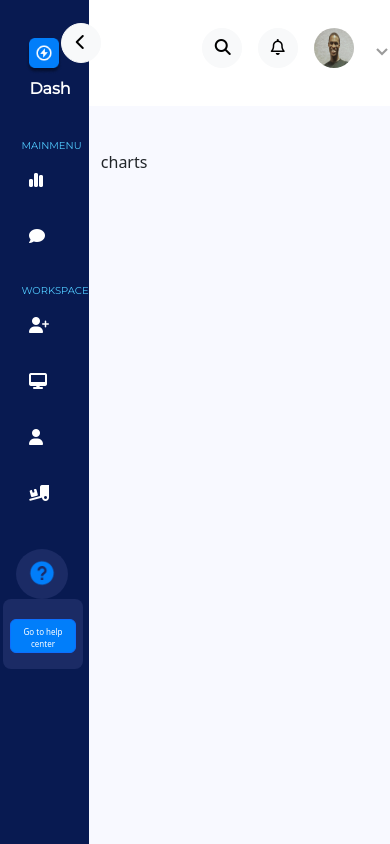
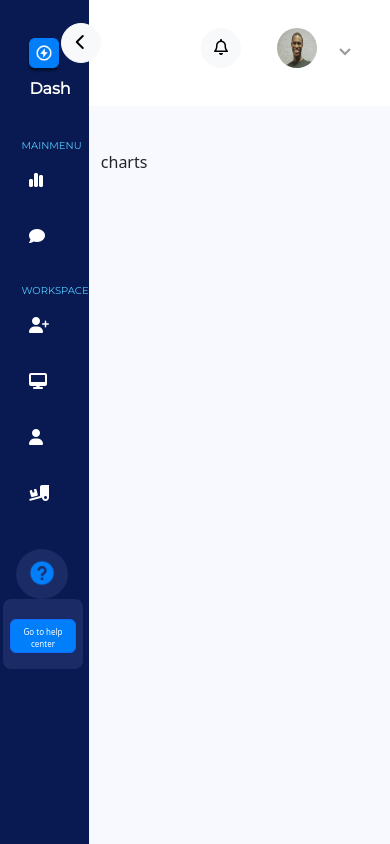
Before and after one commit to arabomeivan/Crain-FrontEnd, a Nuxt app: page /charts in a window 390 px wide. Shown: the top 844 px of the page. Built offline with nearby package versions, Linux system fonts and the light colour scheme.

Commit message:
fixed responsive issues for dashbaord

```diff
--- a/components/NavBar.vue
+++ b/components/NavBar.vue
@@ -23,7 +23,7 @@
     <!--Right side of content-->
       <form class="d-flex rightcontent">
         <input v-if="showsearchbox" id="searchbox"  type="text"  class="form-control" placeholder="Search">
-        <button type="button" class="btn btn-light rounded-circle" @click="show_hide_searchbox"><i class="fa-solid fa-magnifying-glass"></i></button>
+        <button type="button" class="btn btn-light rounded-circle togglesearchbox" @click="show_hide_searchbox"><i class="fa-solid fa-magnifying-glass"></i></button>
         <button type="button" class="btn btn-light rounded-circle"><i class="fa-regular fa-bell"></i></button>
         <img id="profilepicture" src="../assets/Profileimg.jpeg" alt="can't load profile picture" class="img-fluid rounded-circle">
 
@@ -202,20 +202,28 @@ color: #000000;
 
 
 /**Responsiveness for mobile phones */
-@media screen and (max-width: 480px)
+@media screen and (max-width: 600px)
 {
   .navbar
   {
     width:100%;
   }
 
+  .togglesearchbox
+  {
+    display: none;
+  }
+.btn
+{
+  margin-right: 20px;
+}
 .navbartitle
 {
   display: none;
 }
 .rightcontent
 {
-  margin-left: -10px;
+  margin-right: auto;
   margin-top: -10px;
 }
 
@@ -227,4 +235,24 @@ color: #000000;
   display: none;
 }
 }
+
+@media screen and (max-width: 768px)
+{
+  .navbartitle
+  {
+    margin-right: 0px;
+    font-size: large;
+  }
+
+  .form-label
+  {
+    font-size: large;
+  }
+  .rightcontent
+{
+  margin-right: 30%;
+
+}
+
+}
 </style>
```
